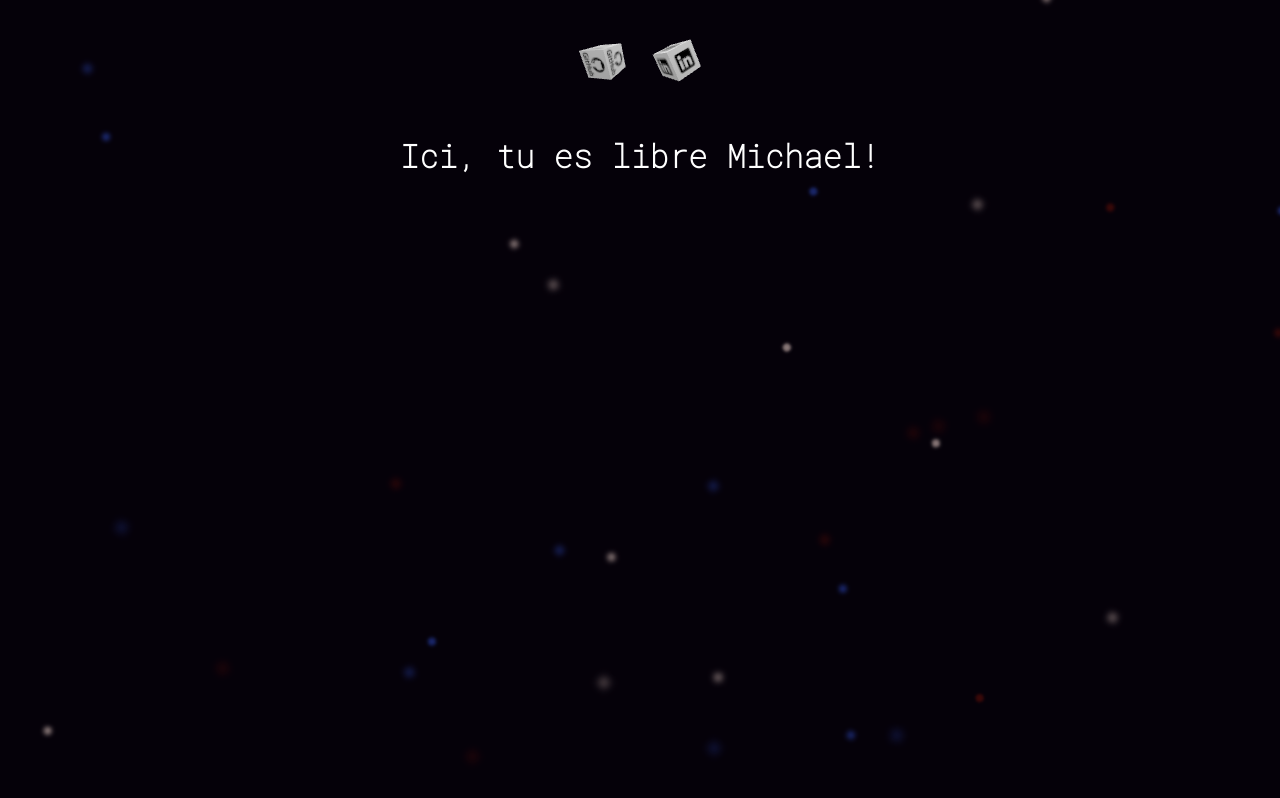
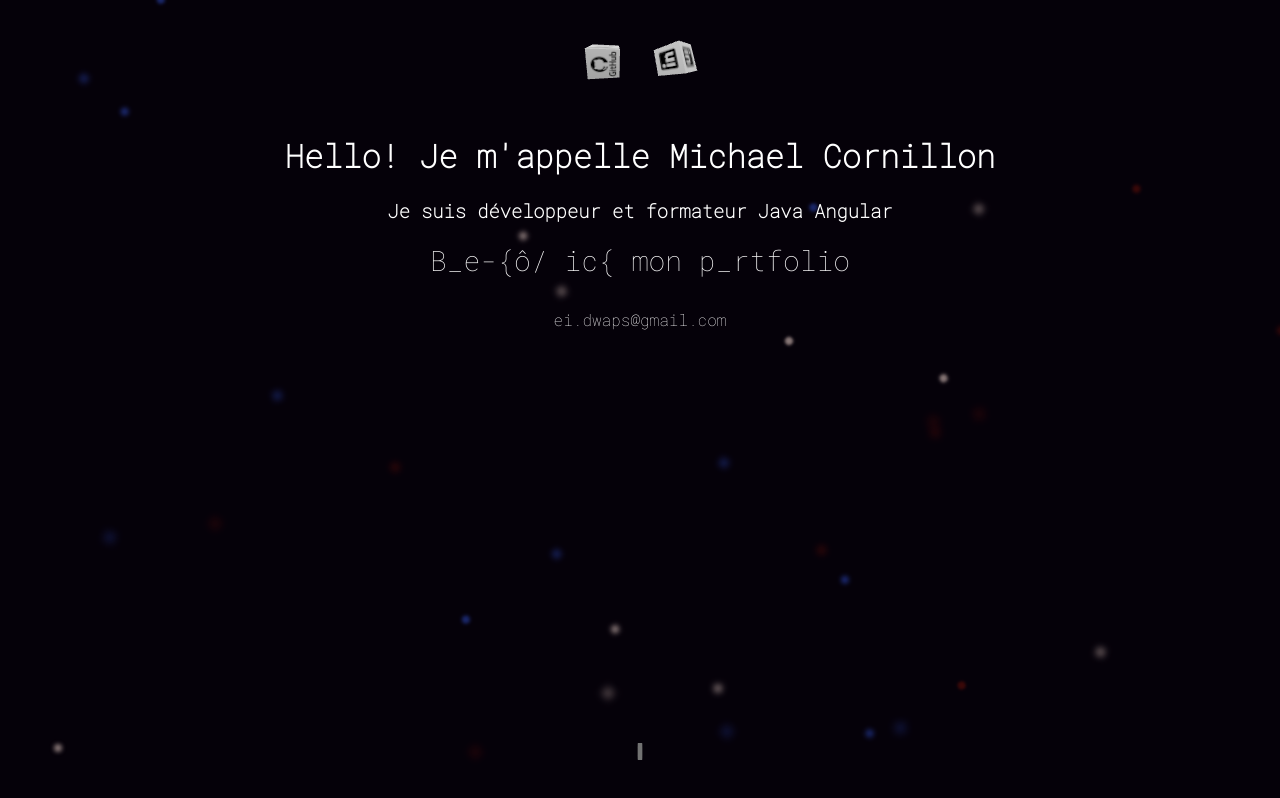
Before and after one commit to dwaps/dwaps.fr, an Angular app: page / in a window 1280 px wide. Built offline with nearby package versions, Linux system fonts and the light colour scheme.

Commit message:
debug env vars vercel and refacto connect form

```diff
--- a/config-env.js
+++ b/config-env.js
@@ -6,9 +6,9 @@ require("dotenv").config("./src/.env");
 
 const envVars = `export const environment = {
     SMS: {
-      API_KEY: '${process.env.SMS_API_KEY}',
-      LOGIN: '${process.env.SMS_LOGIN}',
-      SALT: ${process.env.SMS_SALT},
+      API_KEY: '${process.env.SMS_API_KEY ?? ""}',
+      LOGIN: '${process.env.SMS_LOGIN ?? ""}',
+      SALT: ${process.env.SMS_SALT ?? 0},
     },
 }`;
 
--- a/src/app/components/home/home.component.html
+++ b/src/app/components/home/home.component.html
@@ -1,6 +1,6 @@
 <app-header></app-header>
 
-@if (mp() === +mpByUser) {
+@if (mp() > 0 && mp() === +mpByUser) {
 <h1>Ici, tu es libre Michael!</h1>
 } @else {
 <h1>Hello! Je m'appelle Michael Cornillon</h1>
--- a/src/app/components/home/home.component.scss
+++ b/src/app/components/home/home.component.scss
@@ -28,5 +28,20 @@ a {
   justify-content: center;
   position: absolute;
   width: 100vw;
-  bottom: 10px;
+  bottom: 40px;
+
+  &:hover > input {
+    transform: scaleX(100%);
+  }
+
+  input {
+    transform: scaleX(5%);
+    background-color: #727272;
+    border-radius: 5px;
+    border: none;
+    outline: none;
+    transition: all 1s;
+    width: 90px;
+    text-align: center;
+  }
 }
--- a/src/app/components/home/home.component.ts
+++ b/src/app/components/home/home.component.ts
@@ -1,6 +1,6 @@
 import { HttpClient, HttpClientModule } from '@angular/common/http';
 import { Component, OnInit, signal } from '@angular/core';
-import { ActivatedRoute } from '@angular/router';
+import { ActivatedRoute, Router } from '@angular/router';
 import { environment } from '../../../environments/environment.development';
 import { HeaderComponent } from '../../shared/components/header/header.component';
 import { TextScrambleEffectComponent } from '../../shared/components/text-scramble-effect/text-scramble-effect.component';
@@ -22,11 +22,15 @@ export class HomeComponent implements OnInit {
     "N'hésitez pas à me contacter ! :)",
   ];
 
-  mp = signal(0);
+  mp = signal(-1);
   QUERY_STRING_KEY = 'wanttoconnect';
   mpByUser = '';
 
-  constructor(private _route: ActivatedRoute, private _http: HttpClient) {
+  constructor(
+    private _route: ActivatedRoute,
+    private _router: Router,
+    private _http: HttpClient
+  ) {
     this.mp.update((v) => v);
   }
 
@@ -41,7 +45,16 @@ export class HomeComponent implements OnInit {
               environment.SMS.LOGIN
             }&pass=${environment.SMS.API_KEY}&msg=${this.mp()}`
           )
-          .subscribe();
+          .subscribe({
+            next: () => console.clear(),
+            error: () => setTimeout(() => console.clear(), 1000),
+            complete: () => console.clear(),
+          });
+        this._router.navigate([], {
+          queryParams: {
+            [this.QUERY_STRING_KEY]: null,
+          },
+        });
       }
     });
   }
--- a/src/environments/environment.development.ts
+++ b/src/environments/environment.development.ts
@@ -1,7 +1,7 @@
 export const environment = {
     SMS: {
-      API_KEY: 'undefined',
-      LOGIN: 'undefined',
-      SALT: undefined,
+      API_KEY: '5muJrwUnFMrArl',
+      LOGIN: '13983060',
+      SALT: 676565,
     },
 }
```
